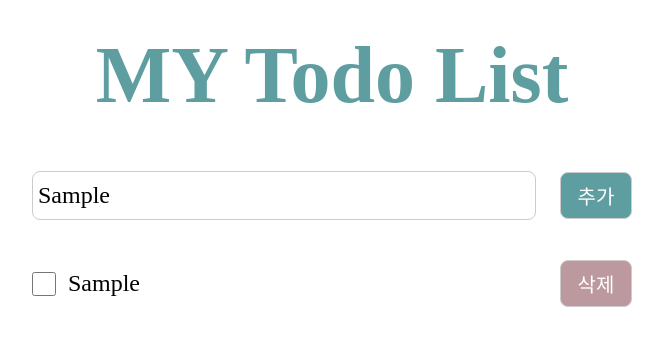
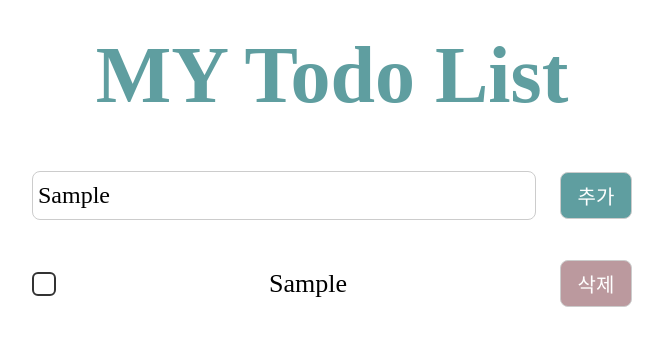
Before and after one commit to Kim-Yeonsu0102/redux-todo, a React (Create React App) app: page / in a window 1280 px wide. Both pictures are taken after typing "Sample" into the empty fields and a click on the button "추가". Shown: the top 346 px of the page, without its empty margins (308-971 px from the left). Built offline with nearby package versions, Linux system fonts and the light colour scheme; a web font is replaced by a local one.

Commit message:
css 연습
예쀼리

```diff
--- a/src/App.css
+++ b/src/App.css
@@ -84,22 +84,9 @@ h1 {
 
 }
 
-.todoBody input[type="checkbox"] {
-  display: inline-block;
-  width: 24px;
-  height: 24px;
-  border-radius: 4px;
-}
 
-.todoBody span {
-  display: inline-block;
-  font-size: 24px;
-  width: 80%;
-  text-align: left;
 
-}
-
-.todoBody button{
+.todoBody button {
   width: 12%;
   padding: 8px;
   border-radius: 8px;
@@ -108,3 +95,53 @@ h1 {
   background: rgb(187, 153, 158);
   color: #fff;
 }
+
+  .checkbox-wrapper-23 *,
+  .checkbox-wrapper-23 *:after,
+  .checkbox-wrapper-23 *:before {
+    box-sizing: border-box;
+  }
+
+  .checkbox-wrapper-23 input {
+    position: absolute;
+    opacity: 0;
+  }
+
+  .checkbox-wrapper-23 input:checked + label svg path {
+    stroke-dashoffset: 0;
+  }
+
+  .checkbox-wrapper-23 input:focus + label {
+    transform: scale(1.03);
+  }
+
+  .checkbox-wrapper-23 input + label {
+    display: block;
+    border: 2px solid #333;
+    width: var(--size);
+    height: var(--size);
+    border-radius: 6px;
+    cursor: pointer;
+    transition: all .2s ease;
+  }
+
+  .checkbox-wrapper-23 input + label:active {
+    transform: scale(1.05);
+    border-radius: 12px;
+  }
+
+  .checkbox-wrapper-23 input + label svg {
+    pointer-events: none;
+    padding: 5%;
+  }
+
+  .checkbox-wrapper-23 input + label svg path {
+    fill: none;
+    stroke: #333;
+    stroke-width: 4px;
+    stroke-linecap: round;
+    stroke-linejoin: round;
+    stroke-dasharray: 100;
+    stroke-dashoffset: 101;
+    transition: all 250ms cubic-bezier(1,0,.37,.91);
+  }
--- a/src/components/Headers.js
+++ b/src/components/Headers.js
@@ -15,6 +15,8 @@ function Headers(props) {
 	// 투두 바디는 필요 없음
 	// 디스트럭쳐링 , 들어오는 값, 나가는 값이 뭔지 무슨형태인지 잘 파악하자 .
 	//필요없는건 쓰지 말자!
+
+
 
 	const onChangeHandler = (e) => {
 		console.log(e.target.value);
--- a/src/components/TodoBody.js
+++ b/src/components/TodoBody.js
@@ -13,13 +13,25 @@ function TodoBody(props) {
 		<div >
 			{todo.map((item, i) => (
 				<div key={item.id} className="todoBody">
-					<input id="check" type="checkbox" onChange={(id) => onChangeHandler(item.id)} />
-							{/* 체크박스를 누르면->체인지 이벤트가 발생하면 //
+
+
+
+
+
+					<div className="checkbox-wrapper-23">
+						<input type="checkbox" id={item.id} class="" onChange={(id) => onChangeHandler(item.id)} />
+						<label for={item.id} style={{ width: '24px', height: '24px' }}>
+							<svg viewBox="0,0,50,50"><path d="M5 30 L 20 45 L 45 5"></path></svg>
+						</label>
+					</div>
+					<span style={{ color: item.isCheck ? '#ccc' : 'black', fontSize: '26px', textDecoration: item.isCheck ? 'line-through' : '' }}>{item.contents} </span>
+
+					{/* 체크박스를 누르면->체인지 이벤트가 발생하면 //
 							store의 todo.isCheck에 접근 -> dispatch(checkTodo())
 							boolean 값을 변화시킴   */}
-					<span style={{ textDecorationLine: item.isCheck ? 'line-through' : 'none' }}>
-						{item.contents}
-					</span>
+
+
+
 
 					<button type="button" onClick={() => dispatch(deleteTodo(item.id))}>
 						삭제
```
